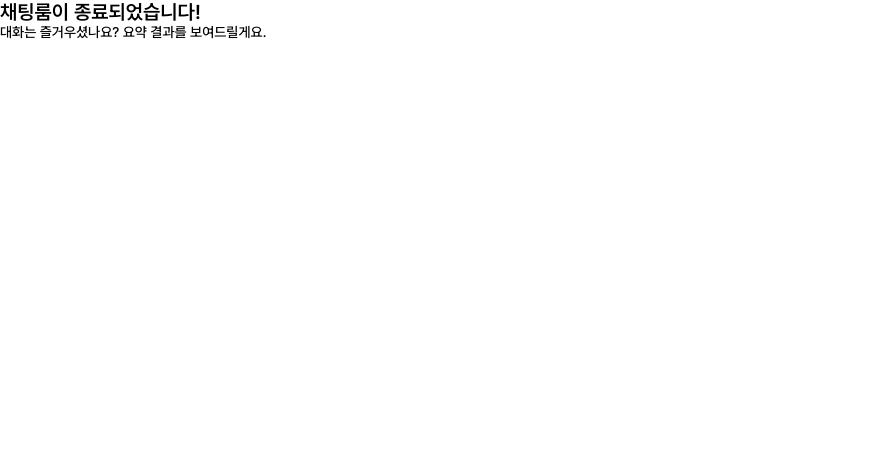
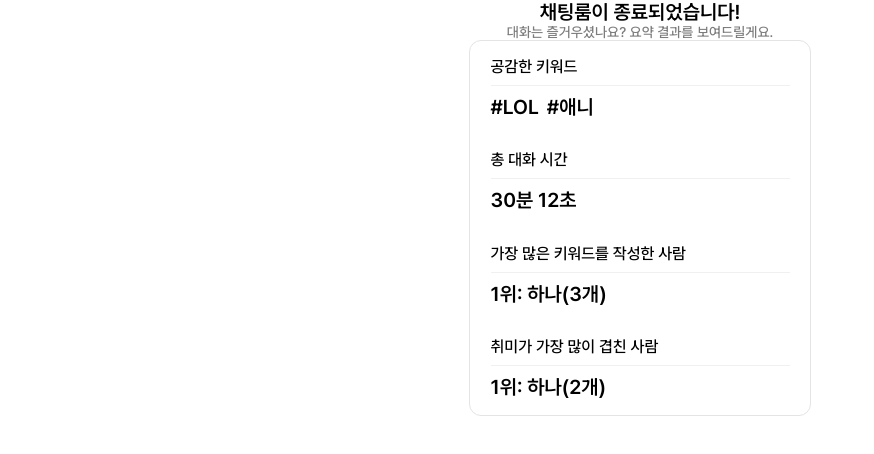
Before and after one commit to IT-s-Time-6Team/FE, a React (Vite) app: page /chatRoom/exit in a window 1280 px wide. Shown: the top 454 px of the page, without its empty margins (0-874 px from the left). Built offline with nearby package versions, Linux system fonts and the light colour scheme.

Commit message:
feat: 키워드 요약 박스 추가

```diff
--- a/src/App.tsx
+++ b/src/App.tsx
@@ -1,7 +1,6 @@
 import { BrowserRouter, Route, Routes } from 'react-router-dom';
 import Layout from '@layout/Layout';
 import Home from '@pages/Home/Home';
-import ChatRoomPage from '@pages/ChatRoomPage';
 import GlobalStyles from '../src/styles/GlobalStyles';
 import ChatRoomExitPage from '@pages/chatRoomExitPage';
 
@@ -13,7 +12,6 @@ function App() {
         <Routes>
           <Route element={<Layout />}>
             <Route index element={<Home />} />
-            <Route path='/chatRoom' element={<ChatRoomPage />} />
             <Route path='/chatRoom/exit' element={<ChatRoomExitPage />} />
           </Route>
         </Routes>
--- a/src/pages/chatRoomExitPage.tsx
+++ b/src/pages/chatRoomExitPage.tsx
@@ -1,13 +1,43 @@
 import styled from '@emotion/styled';
 const ChatRoomExitPage = () => {
   return (
-    <>
+    <Container>
       <Title>채팅룸이 종료되었습니다!</Title>
       <SubTitle>대화는 즐거우셨나요? 요약 결과를 보여드릴게요.</SubTitle>
-    </>
+      <Box>
+        <Wrapper>
+          <MainText>공감한 키워드</MainText>
+          <Divider />
+          <TagWrapper>
+            <Title>#LOL</Title>
+            <Title>#애니</Title>
+          </TagWrapper>
+        </Wrapper>
+        <Wrapper>
+          <MainText>총 대화 시간</MainText>
+          <Divider />
+          <Title>30분 12초</Title>
+        </Wrapper>
+        <Wrapper>
+          <MainText>가장 많은 키워드를 작성한 사람</MainText>
+          <Divider />
+          <Title>1위: 하나(3개)</Title>
+        </Wrapper>
+        <Wrapper>
+          <MainText>취미가 가장 많이 겹친 사람</MainText>
+          <Divider />
+          <Title>1위: 하나(2개)</Title>
+        </Wrapper>
+      </Box>
+    </Container>
   );
 };
 export default ChatRoomExitPage;
+const Container = styled.div`
+  display: flex;
+  flex-direction: column;
+  align-items: center;
+`;
 const Title = styled.p`
   font-size: 20px;
   font-weight: 600;
@@ -15,4 +45,38 @@ const Title = styled.p`
 const SubTitle = styled.p`
   font-size: 14px;
   font-weight: 500;
+  color: #7c7c7c;
 `;
+const MainText = styled.p`
+  font-size: 16px;
+  font-weight: 500;
+`;
+const Box = styled.div`
+  display: flex;
+  flex-direction: column;
+  align-items: center;
+  justify-content: space-around;
+  width: 342px;
+  height: 376px;
+  flex-shrink: 0;
+  border-radius: 12px;
+  border: 1px solid #e4e4e4;
+  box-sizing: border-box;
+`;
+const Wrapper = styled.div`
+  display: flex;
+  width: 299px;
+  flex-direction: column;
+  align-items: flex-start;
+  gap: 9px;
+`;
+const Divider = styled.div`
+  width: 299px;
+  height: 1px;
+  background-color: #f0f0f0;
+`;
+const TagWrapper = styled.div`
+  display: flex;
+  align-items: center;
+  gap: 8px;
+`;
```
